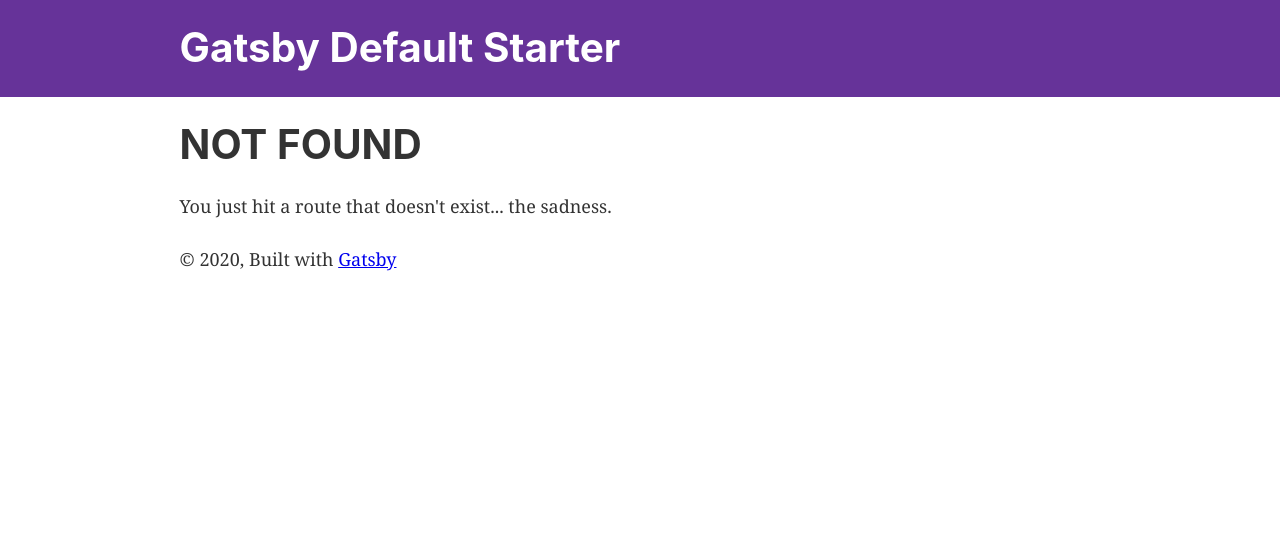
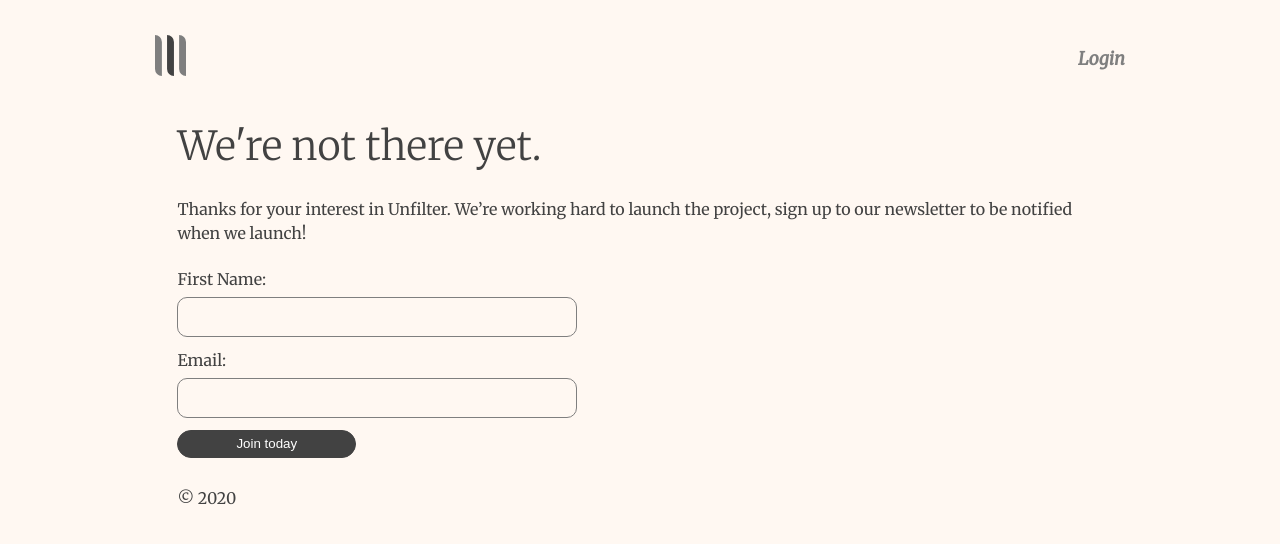
Before and after one commit to mrmadhat/danielgregory.dev, a Gatsby site: page /join-waiting-list in a window 1280 px wide. Before the commit this address had no page. Built offline with nearby package versions, Linux system fonts and the light colour scheme; Gatsby itself is replaced by a stand-in of ours.

Commit message:
Initial commit

```diff
--- a/gatsby-browser.js
+++ b/gatsby-browser.js
@@ -5,3 +5,4 @@
  */
 
 // You can delete this file if you're not using it
+import "./src/theme/global.scss"
--- a/gatsby-config.js
+++ b/gatsby-config.js
@@ -1,11 +1,12 @@
 module.exports = {
   siteMetadata: {
-    title: `Gatsby Default Starter`,
-    description: `Kick off your next, great Gatsby project with this default starter. This barebones starter ships with the main Gatsby configuration files you might need.`,
-    author: `@gatsbyjs`,
+    title: `Unfilter`,
+    description: `Unfilter is your online diary. You can choose to share a piece of you or not, the decision is yours.`,
+    author: `Daniel Gregory`,
   },
   plugins: [
     `gatsby-plugin-react-helmet`,
+    `gatsby-plugin-sass`,
     {
       resolve: `gatsby-source-filesystem`,
       options: {
@@ -27,6 +28,12 @@ module.exports = {
         icon: `src/images/gatsby-icon.png`, // This path is relative to the root of the site.
       },
     },
+    {
+      resolve: `gatsby-plugin-typography`,
+      options: {
+        pathToConfigModule: `src/theme/typography`,
+      },
+    },
     // this (optional) plugin enables Progressive Web App + Offline functionality
     // To learn more, visit: https://gatsby.dev/offline
     // `gatsby-plugin-offline`,
--- /dev/null
+++ b/src/components/Button/button.scss
@@ -0,0 +1,37 @@
+.btn {
+  display: inline-block;
+  font-weight: 300;
+  color: #ffffff;
+  background: #424242;
+  border: 1px solid #424242;
+  border-radius: 19px;
+  transition: 0.5s all ease;
+  cursor: pointer;
+
+  &:hover {
+    text-decoration: none;
+    background: #fff8f2;
+    color: #424242;
+  }
+
+  &--warn {
+    background: #ff8383;
+    border-color: #ff8383;
+
+    &:hover {
+      background: #424242;
+      color: #ffffff;
+    }
+  }
+
+  &:disabled {
+    background: #7f7f7f;
+    border-color: #7f7f7f;
+
+    &:hover {
+      color: #fff;
+      text-decoration: none;
+      cursor: not-allowed;
+    }
+  }
+}
--- /dev/null
+++ b/src/components/Button/index.js
@@ -0,0 +1,50 @@
+import React from "react"
+import { Link } from "gatsby"
+
+import { rhythm } from "../../theme/typography"
+
+import "./button.scss"
+
+const styles = {
+  padding: `${rhythm(0.25)} ${rhythm(2.5)}`,
+}
+
+const Button = ({
+  children,
+  to,
+  activeClassName,
+  partiallyActive,
+  ...other
+}) => {
+  if (!to)
+    return (
+      <button style={{ ...styles }} className="btn" {...other}>
+        {children}
+      </button>
+    )
+
+  // begins with forward slash then treated as internal
+  const internal = /^\/(?!\/)/.test(to)
+
+  if (internal) {
+    return (
+      <Link
+        to={to}
+        style={{ ...styles }}
+        className="btn"
+        activeClassName={activeClassName}
+        partiallyActive={partiallyActive}
+        {...other}
+      >
+        {children}
+      </Link>
+    )
+  }
+  return (
+    <a style={{ ...styles }} className="btn" href={to} {...other}>
+      {children}
+    </a>
+  )
+}
+
+export default Button
--- a/src/components/header.js
+++ b/src/components/header.js
@@ -1,33 +1,45 @@
 import { Link } from "gatsby"
 import PropTypes from "prop-types"
 import React from "react"
+import { rhythm } from "../theme/typography"
+import unfilterLogo from "../images/unfilter-logo.svg"
+import { Container, Row, Col } from "react-bootstrap"
+
+const HeaderCol = ({ children }) => (
+  <Col xs="auto" className="d-flex align-items-center">
+    {children}
+  </Col>
+)
 
 const Header = ({ siteTitle }) => (
-  <header
-    style={{
-      background: `rebeccapurple`,
-      marginBottom: `1.45rem`,
-    }}
-  >
-    <div
+  <header>
+    <Container
       style={{
-        margin: `0 auto`,
-        maxWidth: 960,
-        padding: `1.45rem 1.0875rem`,
+        maxWidth: "1000px",
+        marginTop: rhythm(1.5),
+        marginBottom: rhythm(1),
       }}
     >
-      <h1 style={{ margin: 0 }}>
-        <Link
-          to="/"
-          style={{
-            color: `white`,
-            textDecoration: `none`,
-          }}
-        >
-          {siteTitle}
-        </Link>
-      </h1>
-    </div>
+      <Row className="justify-content-between">
+        <HeaderCol>
+          <Link to="/">
+            <img
+              src={unfilterLogo}
+              alt="Unfilter Logo"
+              style={{ marginBottom: 0 }}
+            />
+          </Link>
+        </HeaderCol>
+        <HeaderCol>
+          <Link
+            to="/not-ready"
+            style={{ fontSize: "18px", fontStyle: "italic", color: "#7F7F7F" }}
+          >
+            Login
+          </Link>
+        </HeaderCol>
+      </Row>
+    </Container>
   </header>
 )
 
--- a/src/components/layout.js
+++ b/src/components/layout.js
@@ -10,7 +10,7 @@ import PropTypes from "prop-types"
 import { useStaticQuery, graphql } from "gatsby"
 
 import Header from "./header"
-import "./layout.css"
+import "./layout.scss"
 
 const Layout = ({ children }) => {
   const data = useStaticQuery(graphql`
@@ -33,12 +33,8 @@ const Layout = ({ children }) => {
           padding: `0 1.0875rem 1.45rem`,
         }}
       >
-        <main>{children}</main>
-        <footer>
-          © {new Date().getFullYear()}, Built with
-          {` `}
-          <a href="https://www.gatsbyjs.org">Gatsby</a>
-        </footer>
+        <main style={{ minHeight: 370 }}>{children}</main>
+        <footer>© {new Date().getFullYear()}</footer>
       </div>
     </>
   )
--- /dev/null
+++ b/src/components/layout.scss
@@ -0,0 +1,41 @@
+$primary_dark: #424242;
+$base: #fff8f2;
+$accent: #ff8383;
+$accent_contrast: #fff;
+
+body {
+  background: $base;
+  color: $primary_dark !important;
+}
+
+sub,
+sup {
+  font-size: 75%;
+  line-height: 0;
+  position: relative;
+  vertical-align: baseline;
+}
+sub {
+  bottom: -0.25em;
+}
+sup {
+  top: -0.5em;
+}
+
+svg:not(:root) {
+  overflow: hidden;
+}
+
+p,
+h1,
+h2,
+h3,
+h4,
+h5,
+h6,
+span {
+  &::selection {
+    background: $accent;
+    color: $accent_contrast;
+  }
+}
--- /dev/null
+++ b/src/pages/join-waiting-list.js
@@ -0,0 +1,185 @@
+import React, { useState, useEffect } from "react"
+import { Link } from "gatsby"
+import { useForm } from "react-hook-form"
+
+import { rhythm } from "../theme/typography"
+
+import Layout from "../components/layout"
+import SEO from "../components/seo"
+import Button from "../components/Button"
+
+function fetchReducer(state, { type, response, error }) {
+  switch (type) {
+    case "fetching": {
+      return { error: null, response: null, pending: true }
+    }
+    case "success": {
+      return { error: null, response, pending: false }
+    }
+    case "error": {
+      return { error, response: null, pending: false }
+    }
+    default:
+      throw new Error(`Unsupported type: ${type}`)
+  }
+}
+
+function useFetch({ url, body }) {
+  const [state, dispatch] = React.useReducer(fetchReducer, {
+    error: null,
+    response: null,
+    pending: false,
+  })
+  const bodyString = JSON.stringify(body)
+
+  React.useEffect(() => {
+    if (url && bodyString) {
+      console.log(bodyString)
+      console.log("got here")
+      dispatch({ type: "fetching" })
+      fetch(url, {
+        method: "post",
+        body: bodyString,
+        headers: {
+          Accept: "application/json",
+          "Content-Type": "application/json",
+        },
+      })
+        .then(r => r.json())
+        .then(
+          response => {
+            console.log(response)
+            return dispatch({ type: "success", response })
+          },
+          error => dispatch({ type: "error", error })
+        )
+    }
+  }, [url, bodyString])
+
+  return state
+}
+
+const formStyle = {
+  maxWidth: 400,
+}
+
+const labelStyle = {
+  display: "block",
+  marginBottom: rhythm(0.25),
+}
+
+const inputStyle = {
+  display: "block",
+  width: "100%",
+  border: "1px solid #7F7F7F",
+  background: "none",
+  borderRadius: 10,
+  padding: rhythm(0.5),
+  marginBottom: rhythm(0.5),
+}
+
+const errorStyle = {
+  display: "block",
+  background: "#424242",
+  color: "#fff",
+  padding: rhythm(0.25),
+  marginBottom: rhythm(0.5),
+}
+
+const Form = ({ submitFormData, pending, error }) => {
+  const { register, handleSubmit, errors } = useForm({
+    reValidateMode: "onChange",
+  })
+
+  const onSubmit = data => submitFormData(data)
+
+  return (
+    <form style={formStyle} method="post" onSubmit={handleSubmit(onSubmit)}>
+      <label style={labelStyle} htmlFor="first_name">
+        First Name:
+      </label>
+      <input
+        style={inputStyle}
+        id="first_name"
+        name="first_name"
+        ref={register({ required: true })}
+      />
+      {/* errors will return when field validation fails  */}
+      {errors["first_name"] && (
+        <span style={errorStyle}>Name field is required</span>
+      )}
+
+      <label style={labelStyle} htmlFor="email_address">
+        Email:
+      </label>
+      <input
+        style={inputStyle}
+        id="email_address"
+        name="email_address"
+        type="email"
+        ref={register({ required: true })}
+      />
+      {/* errors will return when field validation fails  */}
+      {errors["email_address"] && (
+        <span style={errorStyle}>Email field is required</span>
+      )}
+      <Button type="submit" disabled={pending}>
+        {pending ? "Loading" : "Join today"}
+      </Button>
+      {!!error && <p>Something went wrong, please try again</p>}
+    </form>
+  )
+}
+
+const JoinWaitingList = () => {
+  const [formData, setFormData] = useState()
+
+  const { pending, response, error } = useFetch({
+    url: `https://app.convertkit.com/forms/1373610/subscriptions`,
+    body: formData,
+  })
+
+  const completed = response && response.status === "success"
+
+  useEffect(() => {
+    if (!completed) return
+
+    window.scrollTo({
+      top: 0,
+      behavior: "smooth",
+    })
+  }, [completed])
+
+  return (
+    <Layout>
+      <SEO title="Join Waiting List" />
+      {!completed && (
+        <>
+          <h1>We're not there yet.</h1>
+          <p>
+            Thanks for your interest in Unfilter. We’re working hard to launch
+            the project, sign up to our newsletter to be notified when we
+            launch!
+          </p>
+          <Form
+            submitFormData={data => setFormData(data)}
+            pending={pending}
+            convertKitError={error}
+          />
+        </>
+      )}
+
+      {completed && (
+        <>
+          <h1>One more step</h1>
+          <p>
+            Great, we’ve just sent you a confirmation email. Please click the
+            link in the email to confirm your subscription.
+          </p>
+        </>
+      )}
+    </Layout>
+  )
+}
+
+export default JoinWaitingList
--- /dev/null
+++ b/src/theme/global.scss
@@ -0,0 +1,69 @@
+$accent: #ff8383;
+$accent_contrast: #fff;
+
+*,
+::after,
+::before {
+  box-sizing: border-box;
+}
+
+.d-flex {
+  display: flex !important;
+}
+
+.align-items-center {
+  align-items: center !important;
+}
+
+.row {
+  display: flex;
+  flex-wrap: wrap;
+  margin-right: -15px;
+  margin-left: -15px;
+}
+
+.col-auto {
+  flex: 0 0 auto;
+  width: auto;
+  max-width: 100%;
+  padding-left: 15px;
+  padding-right: 15px;
+}
+
+.container {
+  width: 100%;
+  padding-right: 15px;
+  padding-left: 15px;
+  margin-right: auto;
+  margin-left: auto;
+}
+
+.justify-content-between {
+  justify-content: space-between;
+}
+
+a {
+  text-decoration: none;
+
+  &:hover {
+    text-decoration: underline;
+  }
+}
+
+a,
+button {
+  &:focus {
+    outline-color: $accent;
+    outline-style: solid;
+    outline-width: medium;
+    outline-offset: 2px;
+  }
+}
+
+input {
+  &:focus {
+    outline: none;
+    border-color: #424242 !important;
+    border-width: 3px !important;
+  }
+}
--- /dev/null
+++ b/src/theme/typography.js
@@ -0,0 +1,36 @@
+import Typography from "typography"
+
+const typography = new Typography({
+  title: "Unfilter",
+  googleFonts: [
+    {
+      name: "Merriweather",
+      styles: ["300", "400", "400i"],
+    },
+  ],
+  headerFontFamily: ["Merriweather", "serif"],
+  bodyFontFamily: ["Merriweather", "serif"],
+  scaleRatio: 2.5,
+  headerWeight: 300,
+  includeNormalize: true,
+  overrideStyles: ({ adjustFontSizeTo, rhythm }, options, styles) => ({
+    h1: {
+      lineHeight: rhythm(2.5),
+      marginTop: rhythm(1.5),
+      marginBottom: rhythm(1),
+    },
+    h3: {
+      ...adjustFontSizeTo("18px"),
+      fontStyle: "italic",
+      color: "#7F7F7F",
+    },
+    a: {
+      fontFamily: ["Merriweather", "serif"].join(","),
+      color: "#FF8383",
+      fontWeight: "bold",
+    },
+  }),
+})
+
+export const { scale, rhythm, options } = typography
+export default typography
```
Also changed, not shown: package.json (+12 -12 lines), src/pages/index.js (+11 -8 lines), src/pages/page-2.tsx (deleted, +0 -17 lines), src/components/layout.css (deleted), src/images/unfilter-logo.svg (added), 1 other file.
